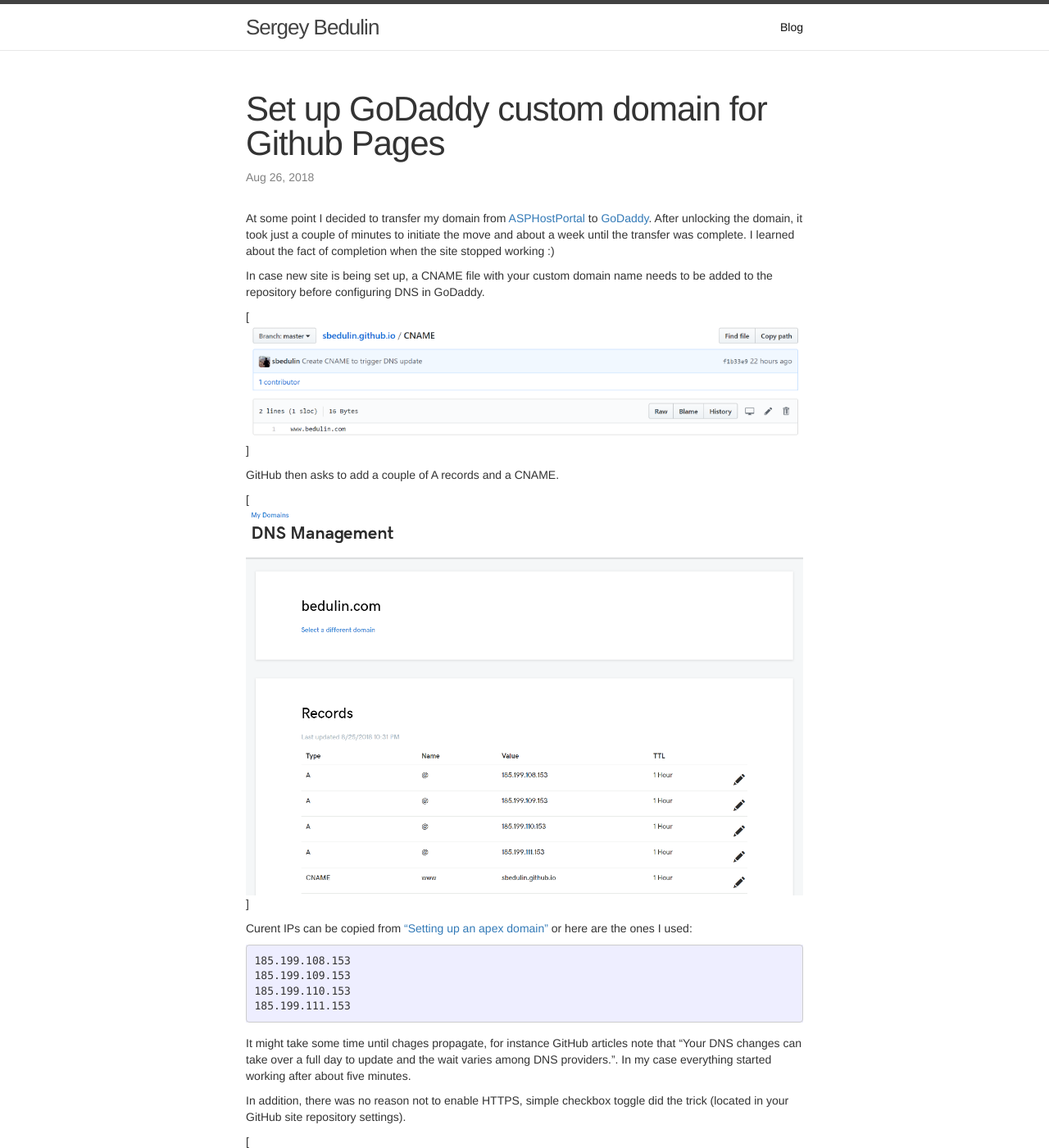
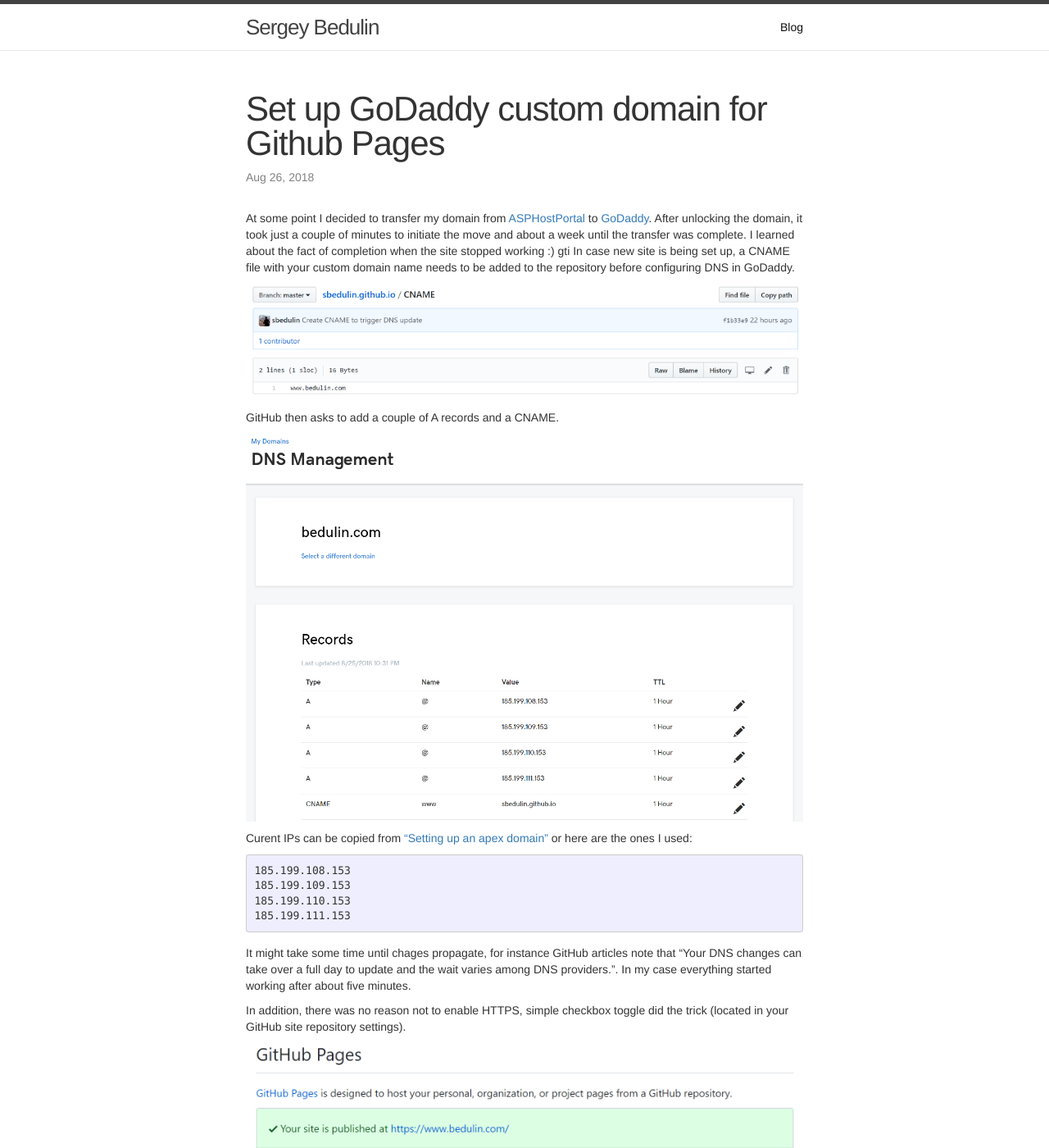
Before and after one commit to sbedulin/sbedulin.github.io, a Jekyll site: the page built from _posts/2018-08-26-set-up-godaddy-custom-domain-with-github-pages.markdown, in a window 1280 px wide and 1400 px high. Shown: the whole window at 82% size. Built offline with Jekyll 4.4.1, drawn with Linux system fonts in a browser that asks for light colours; nearby versions of some CDN libraries; comment, search, counter and statistics services are not loaded; some of the changed text lies outside the part shown.

Commit message:
Correct links

```diff
--- a/_posts/2018-08-26-set-up-godaddy-custom-domain-with-github-pages.markdown
+++ b/_posts/2018-08-26-set-up-godaddy-custom-domain-with-github-pages.markdown
@@ -6,14 +6,14 @@
 date:   2018-08-26
 ---
 At some point I decided to transfer my domain from [ASPHostPortal][asphostportal] to [GoDaddy][godaddy]. After unlocking the domain, it took just a couple of minutes to initiate the move and about a week until the transfer was complete. I learned about the fact of completion when the site stopped working :)
-
+gti
 In case new site is being set up, a CNAME file with your custom domain name needs to be added to the repository before configuring DNS in GoDaddy.
 
-[![image](/img/posts/2018-08-26-set-up-godaddy-custom-domain-with-github-pages/CNAME.png)]
+![image](/img/posts/2018-08-26-set-up-godaddy-custom-domain-with-github-pages/CNAME.png)
 
 GitHub then asks to add a couple of A records and a CNAME.
 
-[![image](/img/posts/2018-08-26-set-up-godaddy-custom-domain-with-github-pages/dns-mgmt.png)]
+![image](/img/posts/2018-08-26-set-up-godaddy-custom-domain-with-github-pages/dns-mgmt.png)
 
 Curent IPs can be copied from ["Setting up an apex domain"][set-up-apex-ips] or here are the ones I used:
 
@@ -28,12 +28,13 @@
 
 In addition, there was no reason not to enable HTTPS, simple checkbox toggle did the trick (located in your GitHub site repository settings).
 
-[![image](/img/posts/2018-08-26-set-up-godaddy-custom-domain-with-github-pages/https.png)]
+![image](/img/posts/2018-08-26-set-up-godaddy-custom-domain-with-github-pages/https.png)
 
 That's it!
 
-Here is GitHub article I used - ["Quick start: Setting up a custom domain"][https://help.github.com/articles/quick-start-setting-up-a-custom-domain]. It references related topics if you need dive deeply.
+Here is GitHub article I used - ["Quick start: Setting up a custom domain"][set-up-custom-domain]. It references related topics if you need dive deeply.
 
 [asphostportal]: https://www.asphostportal.com/
 [godaddy]: https://www.godaddy.com/
 [set-up-apex-ips]: https://help.github.com/articles/setting-up-an-apex-domain/#configuring-a-records-with-your-dns-provider
+[set-up-custom-domain]: [https://help.github.com/articles/quick-start-setting-up-a-custom-domain]
```
